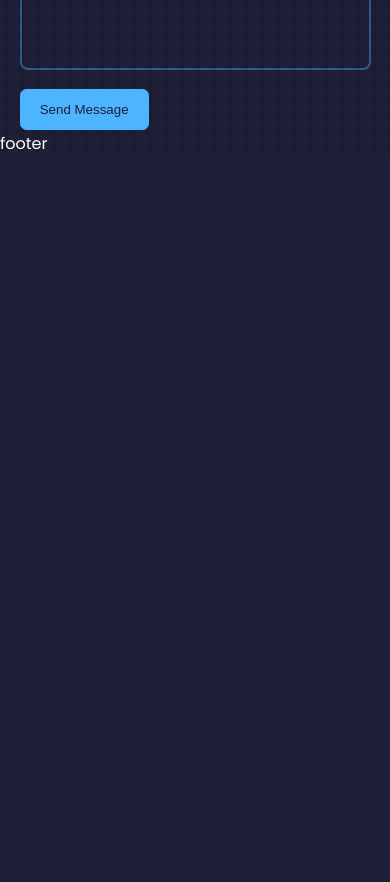
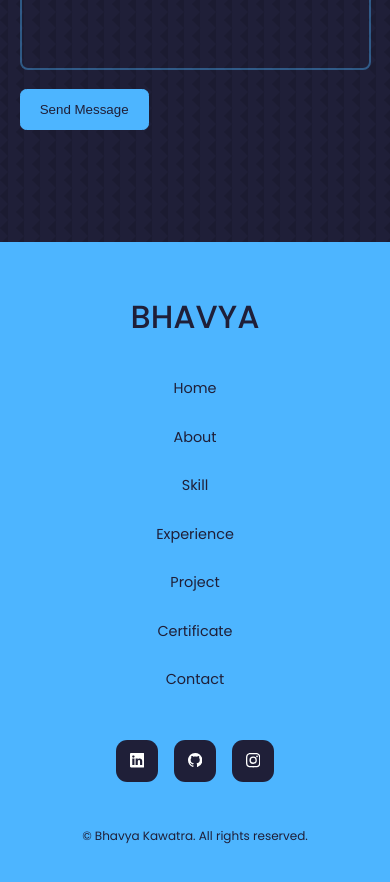
Before and after one commit to bhavyak13/portfolio, a React (Create React App) app: page / in a window 390 px wide. Shown: the part 7060-7942 px from the top of the page. Before the commit the page ends 7217 px from the top, so only its background shows below. Built offline with nearby package versions, Linux system fonts and the light colour scheme; the HTML template or start-up script is replaced by a standard one.

Commit message:
Footer component done

```diff
--- a/src/Components/01_Header/Header.js
+++ b/src/Components/01_Header/Header.js
@@ -12,11 +12,11 @@ const Header = () => {
         <h1>Bhavya Kawatra</h1>
         <h5 className='text-light'>MERN Stack Developer</h5>
         <CTA />
-        <HeaderSocials />
+        <HeaderSocials classN={'header__socials'} />
         <div className='me'>
           <img src={dp} className='' alt='me' />
         </div>
-        <a href='#contact' className='scroll_down'>Scroll Down</a>
+        <a href='#Contact' className='scroll_down'>Scroll Down</a>
       </div>
     </header>
   )
--- a/src/Components/01_Header/HeaderSocials.js
+++ b/src/Components/01_Header/HeaderSocials.js
@@ -1,9 +1,9 @@
 import React from 'react'
 import { BsLinkedin, BsGithub, BsInstagram } from 'react-icons/bs'
 
-const HeaderSocials = () => {
+const HeaderSocials = (props) => {
     return (
-        <div className='header__socials'>
+        <div className={props.classN}>
             <a href="https://www.linkedin.com/in/bhavya-kawatra/" target='_blank' rel='noreferrer'><BsLinkedin /></a>
             <a href="https://github.com/bhavyak13" target='_blank' rel='noreferrer'><BsGithub /></a>
             <a href="https://www.instagram.com/bhavya_kawatra13/" target='_blank' rel='noreferrer'><BsInstagram /> </a>
--- a/src/Components/02_Navbar/Navbar.js
+++ b/src/Components/02_Navbar/Navbar.js
@@ -3,7 +3,7 @@ import { AiOutlineHome, AiOutlineUser, AiOutlineProject } from 'react-icons/ai';
 import { BiBook, BiMessageSquareDetail } from 'react-icons/bi';
 import './Navbar.css'
 
-const navItems = ['', 'about', 'skill', 'project', 'contact'];
+const navItems = ['', 'About', 'Skill', 'Project', 'Contact'];
 const navImg = [<AiOutlineHome />, <AiOutlineUser />, <BiBook />, <AiOutlineProject />, <BiMessageSquareDetail />,];
 
 const Navbar = () => {
--- a/src/Components/03_About/About.js
+++ b/src/Components/03_About/About.js
@@ -9,7 +9,7 @@ import { SiBookstack } from 'react-icons/si'
 
 const About = () => {
 	return (
-		<section id='about'>
+		<section id='About'>
 			<h5>Get to know</h5>
 			<h2>About Me</h2>
 
--- a/src/Components/04_Skills/Skills.js
+++ b/src/Components/04_Skills/Skills.js
@@ -4,7 +4,7 @@ import { frontendSkills, backendSkills } from './SkillsSeed'
 
 const Skills = () => {
   return (
-    <section id="skill">
+    <section id="Skill">
       <h5>what skills I have</h5>
       <h2>My Skills</h2>
       <div className='container skills__container'>
--- a/src/Components/05_Experience/Experience.js
+++ b/src/Components/05_Experience/Experience.js
@@ -6,7 +6,7 @@ const a = ['', '', '', '', ''];
 
 const Experience = () => {
   return (
-    <section id='experience'>
+    <section id='Experience'>
       <h5>Work I have done</h5>
       <h2>My Experience</h2>
       <div className='container Experience__container'>
--- a/src/Components/06_Projects/Projects.js
+++ b/src/Components/06_Projects/Projects.js
@@ -4,7 +4,7 @@ import './Projects.css'
 
 const Projects = () => {
   return (
-    <section id='project'>
+    <section id='Project'>
       <h5>My recent Work</h5>
       <h2>My Projects</h2>
       <div className='container project__container'>
--- a/src/Components/07_Certificates/Certificates.js
+++ b/src/Components/07_Certificates/Certificates.js
@@ -9,7 +9,7 @@ import 'swiper/css/pagination';
 
 const Certificates = () => {
   return (
-    <section id="certificates">
+    <section id="Certificate">
       <h5>proud to achieve</h5>
       <h2>Certificates</h2>
       <Swiper
--- a/src/Components/08_Contact/Contact.js
+++ b/src/Components/08_Contact/Contact.js
@@ -5,10 +5,13 @@ import './Contact.css'
 
 const Contact = () => {
   return (
-    <section id='contact'>
+    <section id='Contact'>
+
       <h5>Get In Touch</h5>
       <h2>Contact Me</h2>
+
       <div className='contact__container container'>
+
         <div className='contact__options'>
           {contactOptions.map(({ name, url, icon, description }, i) => (
             <article className='contact__option' key={name}>
--- /dev/null
+++ b/src/Components/09_Footer/Footer.css
@@ -0,0 +1,65 @@
+footer {
+    background: var(--color-primary);
+    padding: 3rem 0;
+    text-align: center;
+    font-size: 0.9rem;
+    margin-top: 7rem;
+}
+
+footer a {
+    color: var(--color-bg);
+}
+
+.footer-logo {
+    font-size: 2rem;
+    font-weight: 500;
+    margin-bottom: 2rem;
+    display: inline-block;
+}
+
+.links {
+    display: flex;
+    flex-wrap: wrap;
+    justify-content: center;
+    gap: 2rem;
+    margin: 0 auto 3rem;
+}
+
+.footer__socials {
+    display: flex;
+    justify-content: center;
+    gap: 1rem;
+    margin-bottom: 4rem;
+}
+
+.footer__socials a {
+    background: var(--color-bg);
+    color: var(--color-white);
+    padding: 0.8rem;
+    border-radius: 0.7rem;
+    display: flex;
+    border: 1px solid transparent;
+}
+
+.footer__socials a:hover {
+    background: transparent;
+    color: var(--color-bg);
+    border-color: var(--color-bg);
+}
+
+.footer__copyright {
+    margin-bottom: 4rem;
+    color: var(--color-bg);
+}
+
+/*========================= Media Queries (Small devices) =========================*/
+@media screen and (max-width:600px) {
+    .links {
+        flex-direction: column;
+        gap: 1.5rem;
+    }
+
+    .footer__socials {
+        margin-bottom: 2.6rem;
+    }
+}
--- a/src/Components/09_Footer/Footer.js
+++ b/src/Components/09_Footer/Footer.js
@@ -1,8 +1,26 @@
 import React from 'react'
+import HeaderSocials from '../01_Header/HeaderSocials'
+import './Footer.css'
 
+const links = ['Home', 'About', 'Skill', 'Experience', 'Project', 'Certificate', 'Contact'];
 const footer = () => {
   return (
-    <div>footer</div>
+    <footer id='footer'>
+      <a href='#' className='footer-logo'>BHAVYA</a>
+      <ul className='links'>
+        {links.map(link => (
+          <li key={link}>
+            <a href={link === 'Home' ? '#' : `#${link}`}>
+              {link}
+            </a>
+          </li>
+        ))}
+      </ul>
+      <HeaderSocials classN='footer__socials' />
+      <div className='footer__copyright'>
+        <small>&copy; Bhavya Kawatra. All rights reserved.</small>
+      </div>
+    </footer>
   )
 }
 
```
